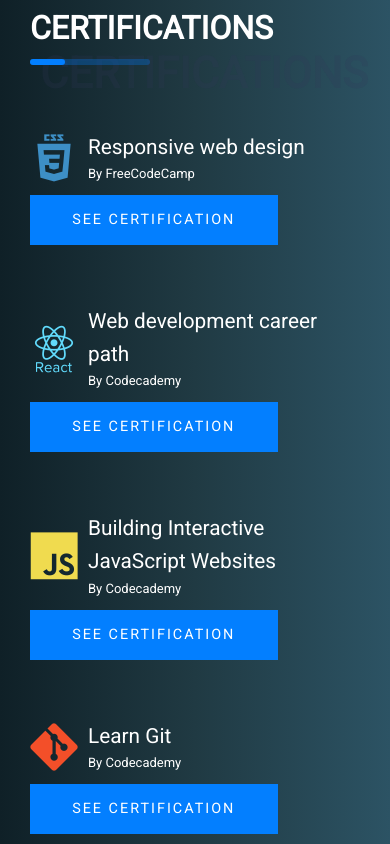
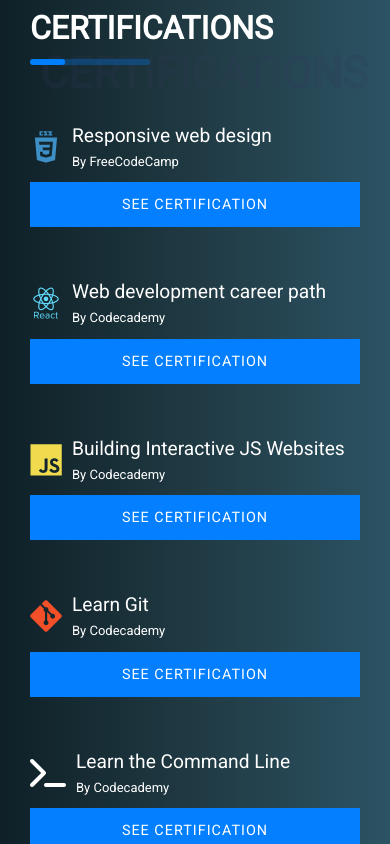
Before and after one commit to simonsanchez92/portfolio, a React (Create React App) app: page /resume in a window 390 px wide. Shown: the part 4960-5804 px from the top of the page. Built offline with nearby package versions, Linux system fonts and the light colour scheme.

Commit message:
fixing responsiveness

```diff
--- a/src/App.css
+++ b/src/App.css
@@ -606,7 +606,7 @@
   cursor: pointer;
   position: relative;
   display: inline-block;
-  letter-spacing: 2px;
+  letter-spacing: 1.5px;
   text-decoration: none;
   margin-top: 15px;
   padding: 0 30px;
@@ -615,8 +615,8 @@
   color: #fff;
   background-color: #037fff;
   border: 0;
-  height: 50px;
-  line-height: 50px;
+  height: 45px;
+  line-height: 45px;
   transition: all 0.4s ease-out;
 }
 
@@ -693,16 +693,15 @@
   color: #a4acc4;
 }
 .technologies-container {
+  padding: 0;
   padding-top: 40px;
-
-  /* border:2px solid red; */
 }
 .technologies-container .section-title {
-  /* padding-left: 15px; */
+  padding-left: 15px;
 }
 
 .technologies {
-  width: 100%;
+  width: 75%;
   border-bottom: 2px solid #191d2b91;
 
   display: flex;
@@ -718,14 +717,17 @@
 }
 .tech {
   display: flex;
-  justify-content: center;
-  align-items: center;
-  margin: 10px;
-  padding: 10px;
+  justify-content: space-around;
+  align-items: center;
+  margin: 10px 5px;
+  /* padding: 10px; */
+  /* border: 2px solid red; */
+  width: 140px;
 }
 .tech i {
-  font-size: 2.5rem;
-  padding: 10px;
+  font-size: 2.2rem;
+  /* padding: 10px; */
+  margin-right: 5px;
 }
 .tech span {
   font-size: 1.2rem;
@@ -926,18 +928,18 @@
   width: 100%;
 }
 .certifications {
-  width: 750px;
+  /* width: 750px; */
   max-width: 100%;
 }
 .certifications li {
-  margin: 30px 0;
+  margin: 20px 0;
   list-style-type: none;
   display: flex;
   justify-content: space-between;
   flex-wrap: wrap;
 }
 .certifications li i {
-  font-size: 3rem;
+  font-size: 2rem;
   margin: auto 0;
 }
 .certification-info {
@@ -955,7 +957,7 @@
   margin: 10px 0;
 }
 .certification-title {
-  font-size: 1.3rem;
+  font-size: 1.2rem;
 }
 .issued {
   font-size: 13px;
@@ -1155,13 +1157,13 @@
 .contact-card {
   background-color: #191d2b;
   border-radius: 3px;
-  padding: 30px;
+  padding: 20px;
   margin-bottom: 20px;
   display: flex;
 }
 .contact-card span {
-  height: 70px;
-  width: 70px;
+  height: 60px;
+  width: 60px;
   border: 1px solid #2e344e;
   line-height: 70px;
   margin-right: 20px;
@@ -1171,11 +1173,13 @@
 }
 .contact-card span i {
   color: #a4acc4;
+  font-size: 1.2rem;
 }
 .contact-card-content ul {
   display: flex;
   flex-wrap: wrap;
   padding-top: 10px;
+  justify-content: space-between;
 }
 
 .contact-card-content ul li {
@@ -1186,7 +1190,7 @@
 }
 .contact-card-content ul li a {
   color: #eee;
-  font-size: 1.1rem;
+  font-size: 0.9rem;
   text-decoration: none;
   transition: all 0.2s ease-in-out;
 }
@@ -1209,7 +1213,7 @@
 .contact-card-content p {
   cursor: pointer;
   margin: 5px 0;
-  font-size: 1.1rem;
+  font-size: 0.9rem;
   color: #a4acc4;
   transition: all 0.2s ease-in-out;
 }
@@ -1323,6 +1327,7 @@
 .modal-body {
   padding: 0;
   width: 600px;
+  max-width: 100%;
 }
 .modal-body img {
   width: 100%;
@@ -1469,14 +1474,21 @@
 
   .certifications li {
     flex-direction: column;
+    align-content: center;
   }
 
   .certifications li button {
     /* margin: 10px 0; */
     margin-bottom: 30px;
-    width: 75%;
-  }
-
+
+    width: 100%;
+  }
+  .about-content a,
+  .form-btn,
+  .project-btn,
+  .see-certification {
+    letter-spacing: 1px;
+  }
   .project-poster img {
     /* height: 230px; */
     width: 75%;
@@ -1485,6 +1497,12 @@
   .functionality-image img {
     display: none;
   }
+  .technologies {
+    width: 100%;
+  }
+  .technologies ul {
+    justify-content: space-around;
+  }
   main {
     padding: 0 15px;
   }
--- a/src/components/About.js
+++ b/src/components/About.js
@@ -32,7 +32,7 @@
                 <b>Age</b> 29
               </li>
               <li>
-                <b>Nationality</b> Argentinian
+                <b>Nationality</b> Argentine
               </li>
               <li>
                 <b>Languages</b> English, Spanish
--- a/src/components/Resume.js
+++ b/src/components/Resume.js
@@ -301,7 +301,7 @@
                 <i class="devicon-javascript-plain colored"></i>
                 <div className="info">
                   <span className="certification-title">
-                    Building Interactive JavaScript Websites
+                    Building Interactive JS Websites
                   </span>
                   <span className="issued">By Codecademy</span>
                 </div>
```
